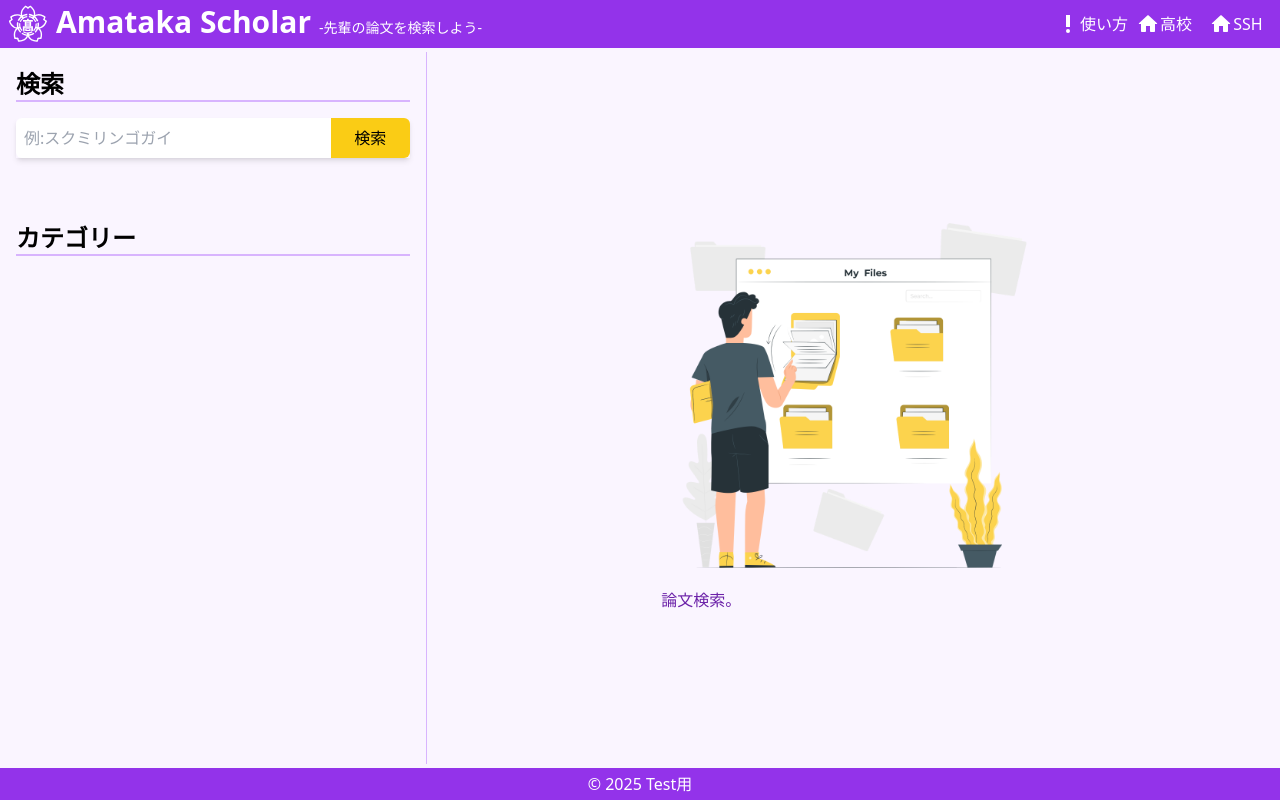
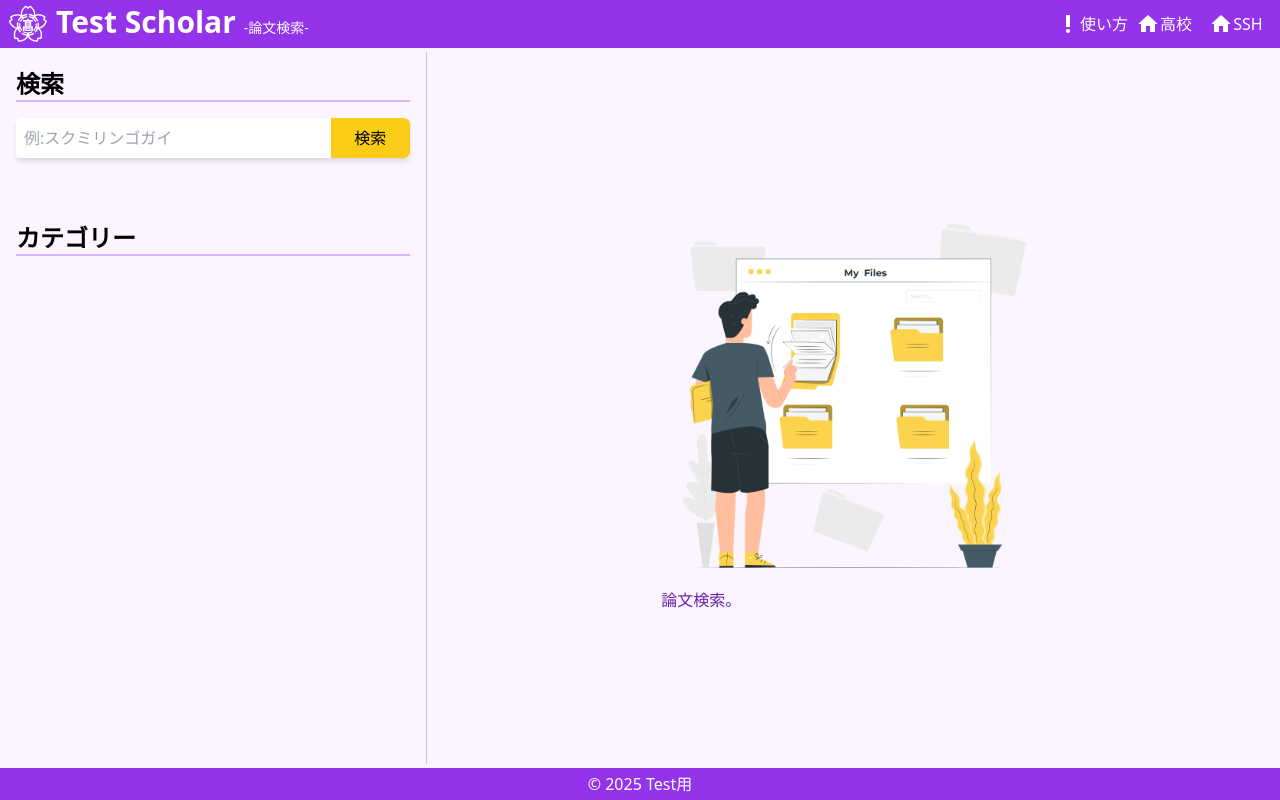
Before and after one commit to soichiro351/test-amataka-scholar, a plain HTML site: page index.html in a window 1280 px wide. Drawn offline with nearby package versions, Linux system fonts and the light colour scheme; no server answers.

Commit message:
Update index.html

```diff
--- a/index.html
+++ b/index.html
@@ -19,7 +19,7 @@
         <header class="fixed top-0 bg-purple-600 w-full flex flex-col items-center justify-between p-2 text-white">
             <h1 class="text-3xl font-black">Amataka Scholar</h1>
             <div>
-                <a href="https://sh.higo.ed.jp/amakusa/" target="_blank" rel="noopener noreferrer" class="hover:underline">天草高校ホームページ</a>
+                <a href="https://sh.higo.ed.jp/amakusa/" target="_blank" rel="noopener noreferrer" class="hover:underline">高校ホームページ</a>
             </div>
         </header>
         <p class="text-purple-600">
@@ -109,8 +109,8 @@
                         </svg>
                 </span>
                 <span class="ml-2">
-                    Amataka Scholar
-                    <span class="text-sm font-normal">-先輩の論文を検索しよう-</span>
+                    Test Scholar
+                    <span class="text-sm font-normal">-論文検索-</span>
                 </span>
             </h1>
             <div class="grid grid-cols-3 gap4">
```
